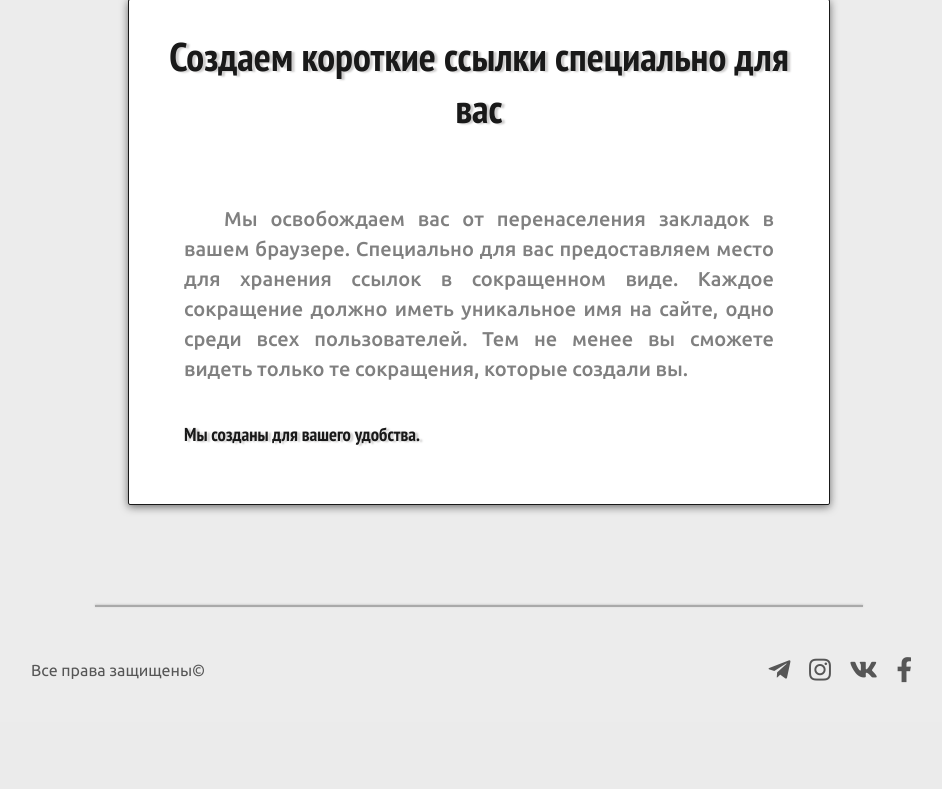
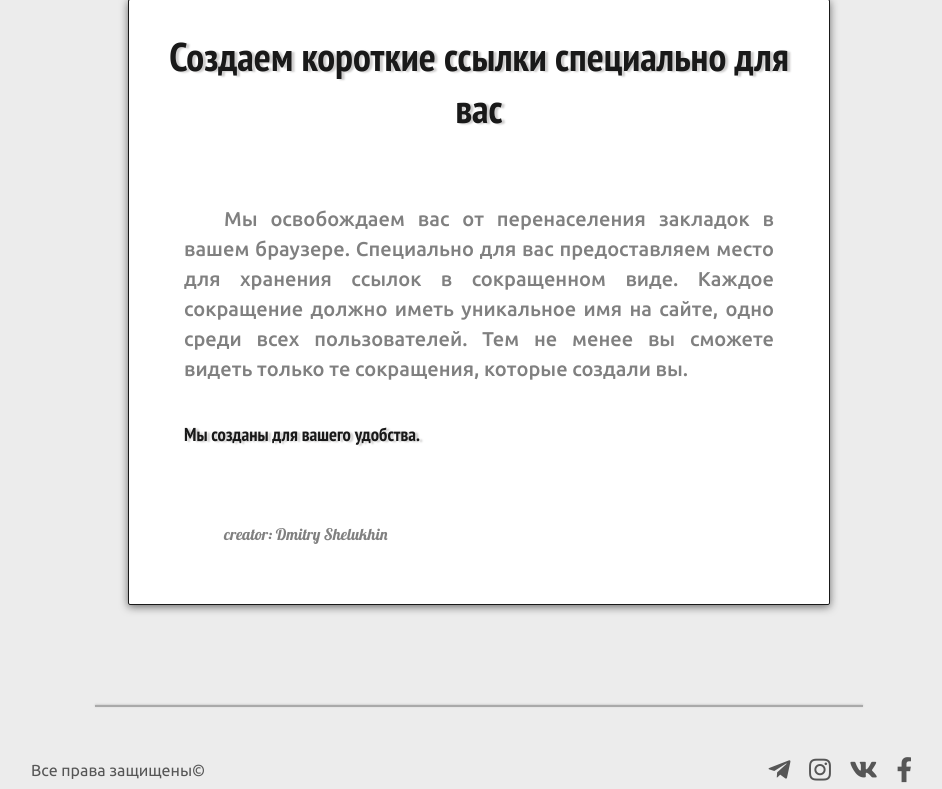
Before and after one commit to MezoneOrange/reduced_urls, a Django app: page /about/ in a window 1280 px wide. Shown: the part 184-973 px from the top of the page, without its empty margins (161-1103 px from the left). Before the commit the page ends 867 px from the top, so only its background shows below. Run offline with Django 3.2, Linux system fonts and the light colour scheme; some libraries are stand-ins or nearby versions.

Commit message:
Changed short_link length limit to 20 symbols. Added script that change form background to red when raises an error message. Added signature to about page and font with syles for it.

```diff
--- a/reduces/static/reduces/css/main.css
+++ b/reduces/static/reduces/css/main.css
@@ -1,4 +1,4 @@
-@import url('https://fonts.googleapis.com/css2?family=PT+Sans+Narrow:wght@400;700&family=Ubuntu:wght@300;400;500&display=swap');
+@import url('https://fonts.googleapis.com/css2?family=Lobster&family=PT+Sans+Narrow:wght@400;700&family=Ubuntu:wght@300;400;500&display=swap');
 
 * {
     margin: 0;
@@ -292,6 +292,11 @@ main {
     margin-top: 35px;
 }
 
+.about .signature {
+    font-family: 'Lobster', cursive;
+    font-size: 16px;
+}
+
 @media (max-width: 770px) {
     .about {
         margin: 5px;
@@ -324,6 +329,10 @@ main {
     box-shadow: 0px 2px 8px 0px rgba(107,107,107,1);
     background-color: #fff;
     box-sizing: content-box;
+}
+
+.form_error {
+    background-color: #ffe1e1;
 }
 
 @media (max-width: 1030px) {
--- a/reduces/static/reduces/js/index.js
+++ b/reduces/static/reduces/js/index.js
@@ -4,9 +4,27 @@
             $('.message').slideUp("slow");
         }, 7000);
 
-        $('#logo').on("mouseover", function() {
-            $('#logo img').delay(300).animate({rotate: '20deg'}, 500);
-        })
+        if ($('.error_block').contents().length != 0) {
+            $('.form').addClass("form_error");
+        } else if ($('.error_block .help_list .help_list_item').contents().length != 0) {
+            $('.form').addClass("form_error");
+        } else if ($('.error').contents().length != 0) {
+            $('.form').addClass("form_error");
+        } else {
+            $('.form').removeClass("form_error");
+        }
+
+        // if ($('.error_block .help_list .help_list_item').contents().length != 0) {
+        //     $('.form').addClass("form_error");
+        // } else {
+        //     $('.form').removeClass("form_error");
+        // }
+        //
+        // if ($('.error').contents().length != 0) {
+        //     $('.form').addClass("form_error");
+        // } else {
+        //     $('.form').removeClass("form_error");
+        // }
 
     });
 })(jQuery);
--- a/reduces/templates/reduces/about.html
+++ b/reduces/templates/reduces/about.html
@@ -12,6 +12,7 @@
 
         <p>Мы освобождаем вас от перенаселения закладок в вашем браузере. Специально для вас предоставляем место для хранения ссылок в сокращенном виде. Каждое сокращение должно иметь уникальное имя на сайте, одно среди всех пользователей. Тем не менее вы сможете видеть только те сокращения, которые создали вы.</p>
         <h3>Мы созданы для вашего удобства.</h3>
+        <p class="signature">creator: Dmitry Shelukhin</p>
     </div>
 </div>
 
--- a/users/models.py
+++ b/users/models.py
@@ -19,7 +19,7 @@ class Link(models.Model):
                                 validators=[MaxLengthValidator(250), URLValidator()],)
     reduced_link = models.CharField(max_length=100,
                                     verbose_name="Сокращенная ссылка",
-                                    validators=[MaxLengthValidator(50)],
+                                    validators=[MaxLengthValidator(20)],
                                     unique=True)
     author = models.ForeignKey(User,
                                on_delete=models.CASCADE)
--- a/users/templates/users/links.html
+++ b/users/templates/users/links.html
@@ -46,7 +46,7 @@
         <div class="links_list">
             {% for link in links %}
             <div class="links_item">
-                <p>Ссылка - <a href="{{ link.long_link }}" target="_blank">/link/{{ link.reduced_link }}</a></p>
+                <p>Ссылка - <a href="{{ link.long_link }}" target="_blank">/link/{{ link.reduced_link }}/</a></p>
                 <a href="{% url 'link_delete' user link.id %}" class="delete"><i class="fas fa-trash"></i></a>
             </div>
             {% endfor %}
```
Also changed, not shown: db.sqlite3, users/migrations/0011_auto_20200607_0632.py (added).
